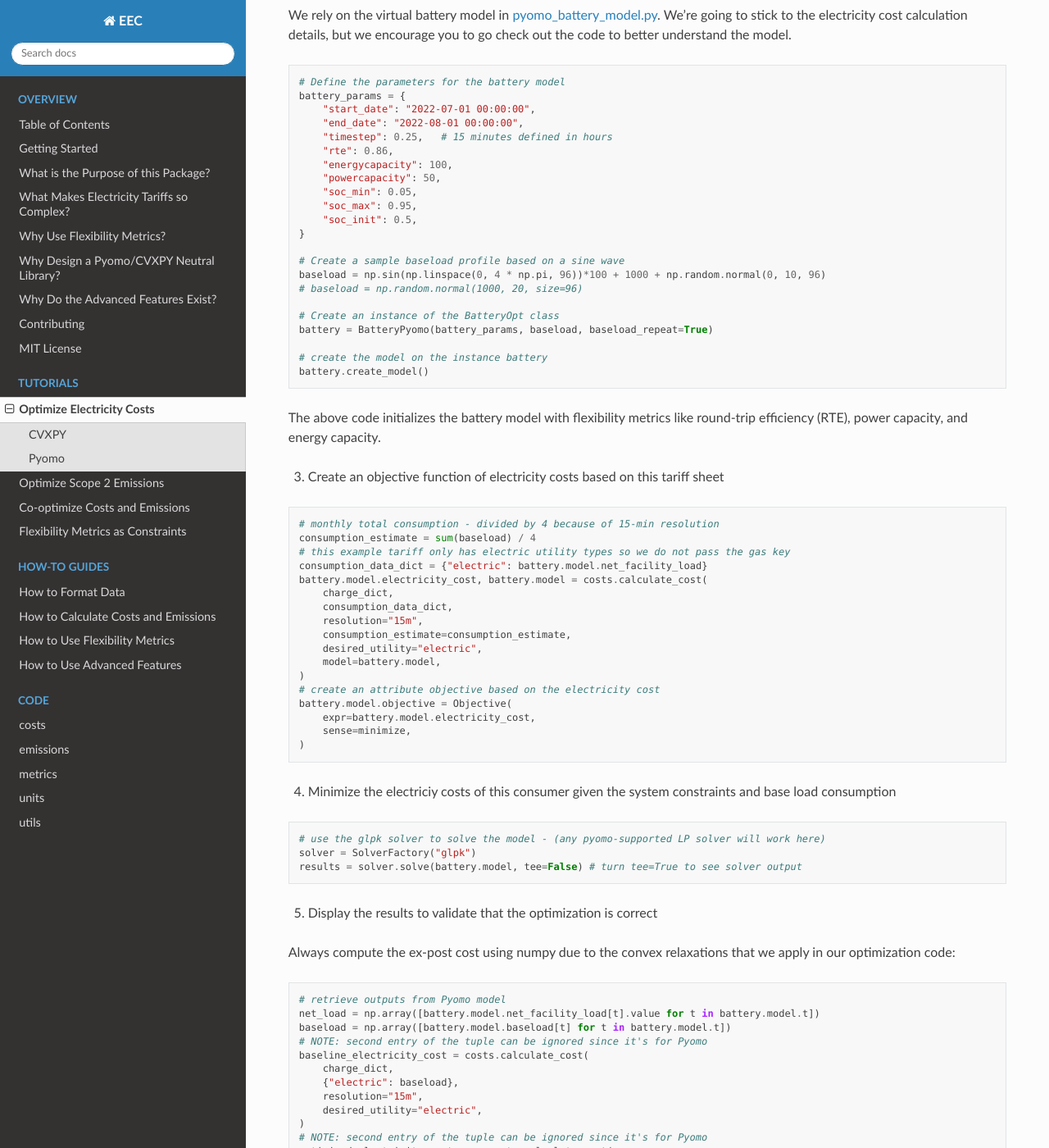
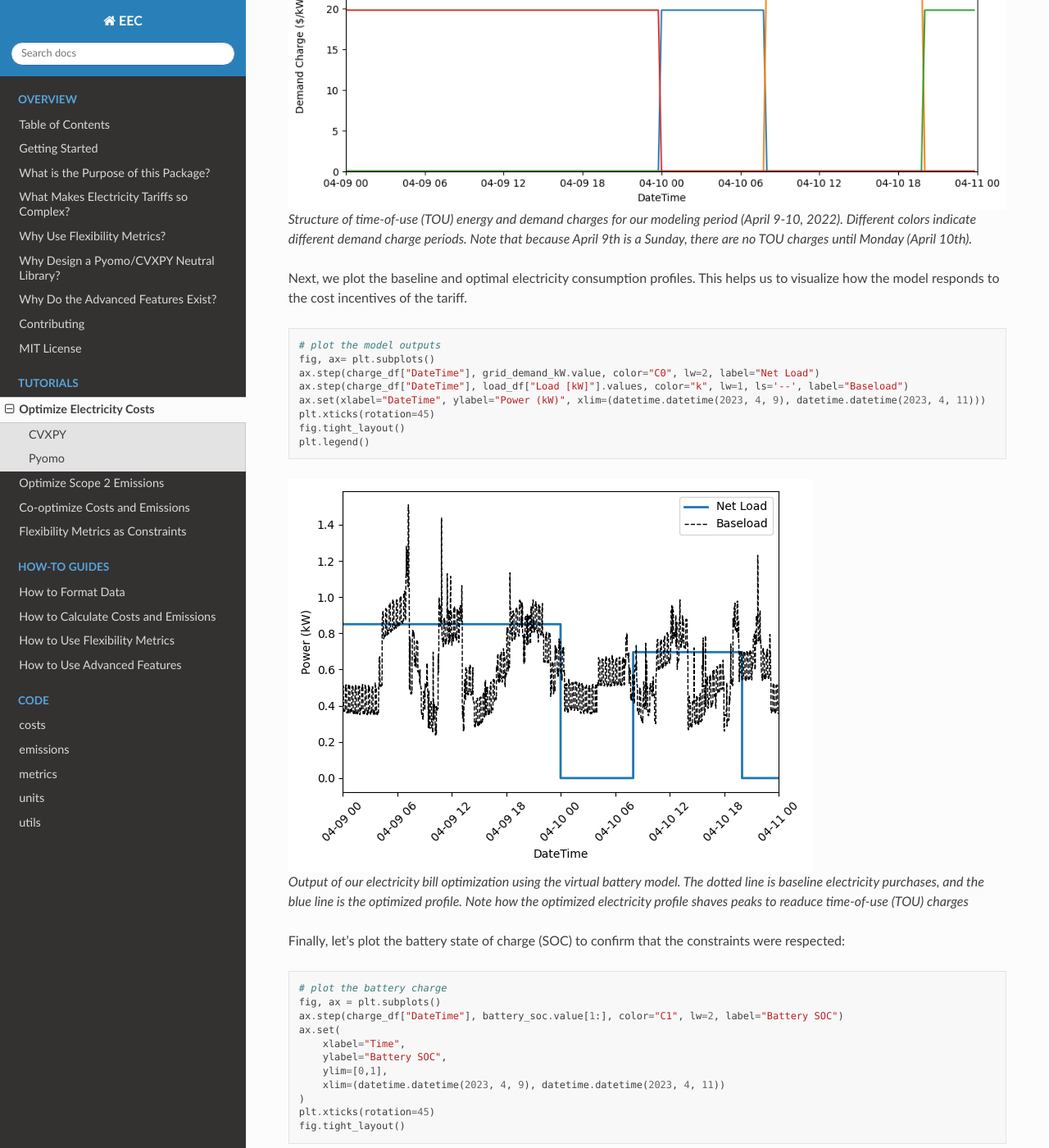
Before and after one commit to we3lab/eeco, a Sphinx documentation site: the page built from docs/optimize_cost.rst, in a window 1280 px wide and 1400 px high, scrolled down 5065 px. Shown: the whole window at 82% size. Built offline with Sphinx 7.4.7 and the Read the Docs theme 3.1.0, drawn with Linux system fonts in a browser that asks for light colours; formulas are drawn with MathJax 3; some of the changed text lies outside the part shown.

Commit message:
First tutorial (cost calculation) is done

```diff
--- a/docs/optimize_cost.rst
+++ b/docs/optimize_cost.rst
@@ -44,11 +44,11 @@ CVXPY
 .. code-block:: python
 
     path_to_tariffsheet = "electric_emission_cost/data/tariff.csv"
-    rate_df = pd.read_csv(path_to_tariffsheet, sep=",")
+    tariff_df = pd.read_csv(path_to_tariffsheet, sep=",")
 
     # get the charge dictionary
     charge_dict = costs.get_charge_dict(
-        datetime.datetime(2023, 4, 9), datetime.datetime(2023, 4, 11), rate_df, resolution="1m"
+        datetime.datetime(2023, 4, 9), datetime.datetime(2023, 4, 11), tariff_df, resolution="1m"
     )
 
 We are going to evaluate the electricity consumption from only April 9th to April 10th since that is where our
@@ -202,9 +202,88 @@ Below are a few simple plots to validate our results.
 
 First, we visualize the energy and demand charges:
 
+.. code-block:: python
 
+    # this can also be done in a dataframe format that drops all the unnecessary columns
+    charge_df = costs.get_charge_df(datetime.datetime(2023, 4, 9), datetime.datetime(2023, 4, 11), tariff_df, resolution="1m")
+    charge_df.head()
+
+    # create a subset of the charge_df for energy and demand charges
+    energy_charge_df = charge_df.filter(like="energy")
+    demand_charge_df = charge_df.filter(like="demand")
+
+    # sum across all energy charges
+    total_energy_charge = energy_charge_df.sum(axis=1)
+
+    fig, ax= plt.subplots(2, 1, figsize=(10, 8))
+    # plot the energy charges
+    ax[0].plot(charge_df["DateTime"], total_energy_charge)
+    ax[0].set(
+        xlabel="DateTime",
+        ylabel="Energy Charge ($/kWh)",
+        xlim=(datetime.datetime(2023, 4, 9), datetime.datetime(2023, 4, 11))
+    )
+
+    # plot the demand charges
+    ax[1].plot(charge_df["DateTime"], demand_charge_df)
+    ax[1].set(
+        xlabel="DateTime",
+        ylabel="Demand Charge ($/kWh)",
+        xlim=(datetime.datetime(2023, 4, 9),
+        datetime.datetime(2023, 4, 11)),
+        ylim=[0,None]
+    )
+
+    fig.align_ylabels()
+    fig.tight_layout()
+    fig.suptitle("Electricity Charges",y=1.02, fontsize=16)
+    plt.show()
+
+.. figure:: _static/img/cvx-tariff-structure.png
+
+    Structure of time-of-use (TOU) energy and demand charges for our modeling period (April 9-10, 2022).
+    Different colors indicate different demand charge periods.
+    Note that because April 9th is a Sunday, there are no TOU charges until Monday (April 10th).
+
+Next, we plot the baseline and optimal electricity consumption profiles.
+This helps us to visualize how the model responds to the cost incentives of the tariff.
+
+.. code-block:: python
+
+    # plot the model outputs
+    fig, ax= plt.subplots()
+    ax.step(charge_df["DateTime"], grid_demand_kW.value, color="C0", lw=2, label="Net Load")
+    ax.step(charge_df["DateTime"], load_df["Load [kW]"].values, color="k", lw=1, ls='--', label="Baseload")
+    ax.set(xlabel="DateTime", ylabel="Power (kW)", xlim=(datetime.datetime(2023, 4, 9), datetime.datetime(2023, 4, 11)))
+    plt.xticks(rotation=45)
+    fig.tight_layout()
+    plt.legend()
+
+.. figure:: _static/img/cvx-model-out.png
+
+    Output of our electricity bill optimization using the virtual battery model.
+    The dotted line is baseline electricity purchases, and the blue line is the optimized profile.
+    Note how the optimized electricity profile shaves peaks to readuce time-of-use (TOU) charges
 
 Finally, let's plot the battery state of charge (SOC) to confirm that the constraints were respected:
+
+.. code-block:: python
+
+    # plot the battery charge
+    fig, ax = plt.subplots()
+    ax.step(charge_df["DateTime"], battery_soc.value[1:], color="C1", lw=2, label="Battery SOC")
+    ax.set(
+        xlabel="Time",
+        ylabel="Battery SOC",
+        ylim=[0,1],
+        xlim=(datetime.datetime(2023, 4, 9), datetime.datetime(2023, 4, 11))
+    )
+    plt.xticks(rotation=45)
+    fig.tight_layout()
+
+.. figure:: _static/img/cvx-battery-soc.png
+
+    Battery state of charge (SOC) as a percentage during our modeling period (April 9-10, 2022).
 
 .. _pyo-cost:
 
@@ -226,11 +305,11 @@ Pyomo
 .. code-block:: python
 
     path_to_tariffsheet = "electric_emission_cost/data/tariff.csv"
-    rate_df = pd.read_csv(path_to_tariffsheet, sep=",")
+    tariff_df = pd.read_csv(path_to_tariffsheet, sep=",")
 
     # get the charge dictionary
     charge_dict = costs.get_charge_dict(
-        datetime.datetime(2022, 7, 1), datetime.datetime(2022, 8, 1), rate_df, resolution="15m"
+        datetime.datetime(2022, 7, 1), datetime.datetime(2022, 8, 1), tariff_df, resolution="15m"
     )
 
 We are going to evaluate the electricity consumption for the entire month of July 2022.
@@ -370,8 +449,15 @@ First, we visualize the energy and demand charges:
 .. code-block:: python
 
     # this can also be done in a dataframe format that drops all the unnecessary columns
-    charge_df = costs.get_charge_df(battery.start_dt, battery.end_dt, rate_df)
+    charge_df = costs.get_charge_df(battery.start_dt, battery.end_dt, tariff_df, resolution="15m")
     charge_df.head()
+
+    # create a subset of the charge_df for energy and demand charges
+    energy_charge_df = charge_df.filter(like="energy")
+    demand_charge_df = charge_df.filter(like="demand")
+
+    # sum across all energy charges
+    total_energy_charge = energy_charge_df.sum(axis=1)
 
     fig, ax= plt.subplots(2, 1, figsize=(10, 8))
     # plot the energy charges
@@ -403,6 +489,7 @@ This helps us to visualize how the model responds to the cost incentives of the
     ax.set(xlabel="DateTime", ylabel="Power (kW)", xlim=(battery.start_dt, battery.end_dt))
     plt.xticks(rotation=45)
     fig.tight_layout()
+    plt.legend()
 
 .. figure:: _static/img/pyo-model-out.png
 
```
Also changed, not shown: docs/_static/img/cvx-battery-soc.png (added), docs/_static/img/cvx-model-out.png (added), docs/_static/img/cvx-tariff-structure.png (added), docs/_static/img/pyo-battery-soc.png, docs/_static/img/pyo-model-out.png, 3 other files.
